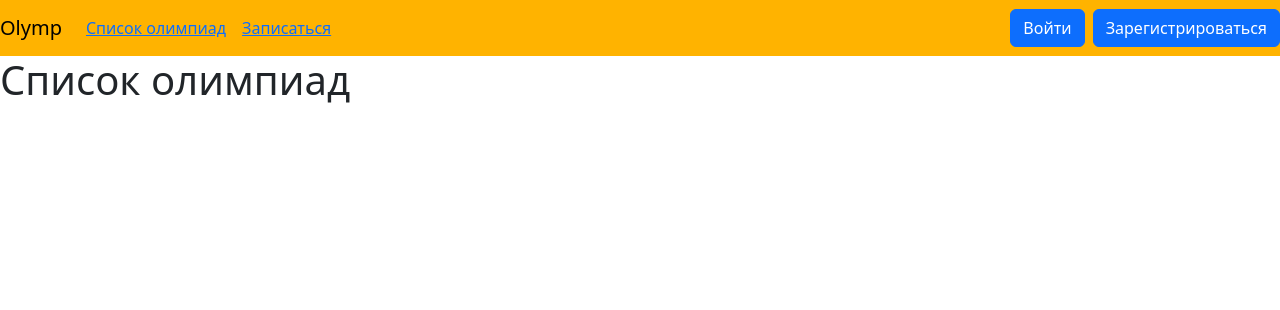
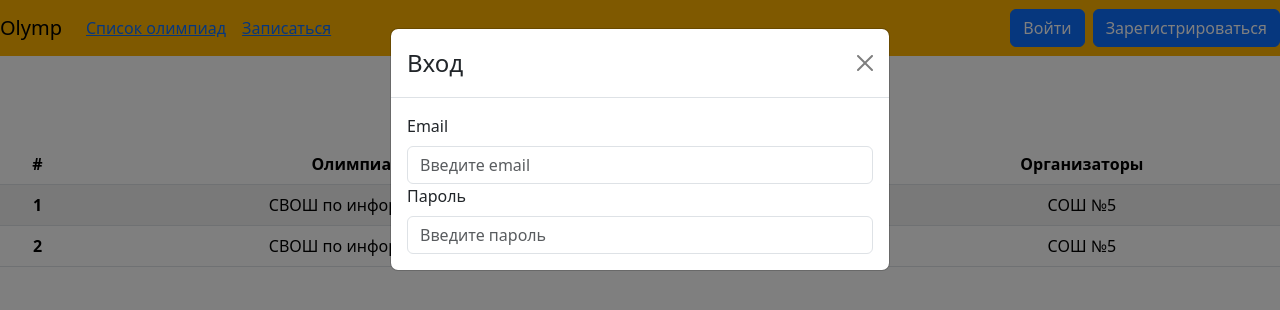
Before and after one commit to TheESN/olympiada, a React (Create React App) app in the folder frontend/gura/: page / in a window 1280 px wide. Both pictures are taken after a click on the button "Войти". Shown: the top 310 px of the page. Built offline with nearby package versions, Linux system fonts and the light colour scheme.

Commit message:
registration form

```diff
--- a/frontend/gura/src/List.js
+++ b/frontend/gura/src/List.js
@@ -1,5 +1,11 @@
 import React from "react";
+import Table from './components/Table'
+import './components/gg.css';
 
 export const List = () =>(
-    <h1>Список олимпиад</h1>
+    <>
+    <h1 className="table">Список олимпиад</h1>
+    <Table />
+    </>
+
 )
--- a/frontend/gura/src/components/Navibar.js
+++ b/frontend/gura/src/components/Navibar.js
@@ -1,12 +1,18 @@
-import React from 'react';
-import { Button, Nav, Navbar} from 'react-bootstrap';
+import React, {useState} from 'react';
+import { Button, Form, Modal, Nav, Navbar} from 'react-bootstrap';
 import {Link} from 'react-router-dom';
 import './gg.css';
 
 export default function NaviBar(){
+
+    const [show, setShow] = useState(false);
+
+    const handleClose = () => setShow(false);
+    const handleShow = () => setShow(true);
+
     return(
     <>
-    <Navbar collapseOnSelect expand="lg" bg="fon" variant="light">
+    <Navbar collapseOnSelect  expand="lg" bg="fon" variant="light">
         <Navbar.Brand>Olymp</Navbar.Brand>
         <Navbar.Toggle aria-controls="responsive-navbar-nav"/>
         <Navbar.Collapse id="responsive-navbar-nav">
@@ -15,11 +21,29 @@ export default function NaviBar(){
                 <Nav.Link><Link to="/Record">Записаться</Link></Nav.Link>
             </Nav>
             <Nav>
-                <Button variant='primary' className='me-2'>Войти</Button>
-                <Button variant='primary'>Зарегистрироваться</Button>
+                <Button variant='primary' className='me-2' onClick={handleShow}>Войти</Button>
+                <Button variant='primary' onClick={handleShow}>Зарегистрироваться</Button>
             </Nav>
         </Navbar.Collapse>
     </Navbar>
+    <Modal show={show} onHide={handleClose}>
+        <Modal.Header closeButton>
+            <Modal.Title>Вход</Modal.Title>
+        </Modal.Header>
+        <Modal.Body>
+            <Form>
+                <Form.Group controlId="fromBasicEmail">
+                    <Form.Label>Email</Form.Label>
+                    <Form.Control type='email' placeholder='Введите email' />
+                </Form.Group>
+                <Form.Group controlId="fromBasicPassword">
+                    <Form.Label>Пароль</Form.Label>
+                    <Form.Control type='password' placeholder='Введите пароль' />
+                </Form.Group>
+
+            </Form>
+        </Modal.Body>
+    </Modal>
     </>
     )
 }
--- /dev/null
+++ b/frontend/gura/src/components/Table.js
@@ -0,0 +1,32 @@
+import React from "react";
+import { Table } from "react-bootstrap";
+import './gg.css';
+
+export default function ListTable(){
+    return (
+        <Table striped>
+            <thead>
+                <tr>
+                <th>#</th>
+                <th scope="col">Олимпиада</th>
+                <th scope="col">Дата</th>
+                <th scope="col">Организаторы</th>
+            </tr>
+            </thead>
+            <tbody>
+                <tr>
+                    <th scope="row">1</th>
+                    <td>СВОШ по информатике</td>
+                    <td>23/04/25</td>
+                    <td>СОШ №5</td>
+                </tr>
+                <tr>
+                    <th scope="row">2</th>
+                    <td>СВОШ по информатике</td>
+                    <td>23/04/25</td>
+                    <td>СОШ №5</td>
+                </tr>
+            </tbody>
+        </Table>
+    )
+}
--- a/frontend/gura/src/components/gg.css
+++ b/frontend/gura/src/components/gg.css
@@ -1,3 +1,9 @@
 .bg-fon {
     background-color: #FFB300
-  }
+}
+
+.table{
+  text-align: center;
+  margin-top: 20px;
+
+}
```
